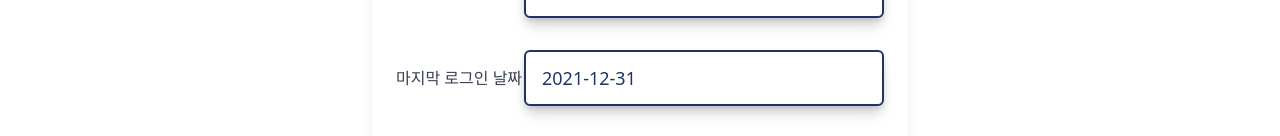
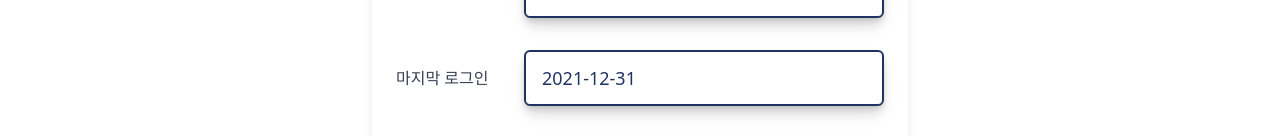
Before and after one commit to gooormmoon/algorithm-fighter-front, a React (Create React App) app: page /mypage in a window 1280 px wide. Shown: the part 571-707 px from the top of the page. Built offline with nearby package versions, Linux system fonts and the light colour scheme.

Commit message:
style: 텍스트 수정

```diff
--- a/src/pages/MyPage/MyPageRead/index.tsx
+++ b/src/pages/MyPage/MyPageRead/index.tsx
@@ -66,9 +66,9 @@ const MyPageRead = () => {
           disabled={true}
         />
         <InputField
-          label="마지막 로그인 날짜"
+          label="마지막 로그인 "
           type="text"
-          placeholder="마지막 로그인 날짜"
+          placeholder="마지막 로그인 "
           value={exampleData.loginDate}
           disabled={true}
         />
```
